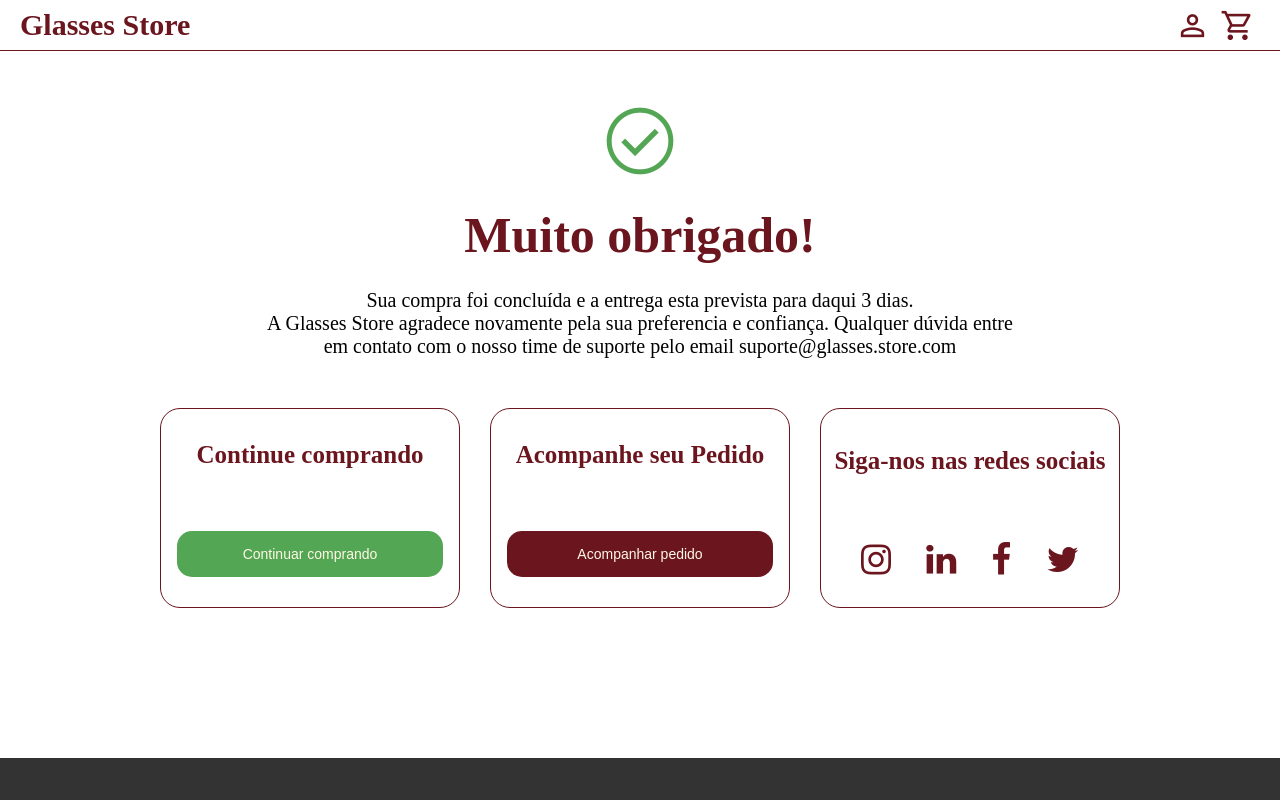
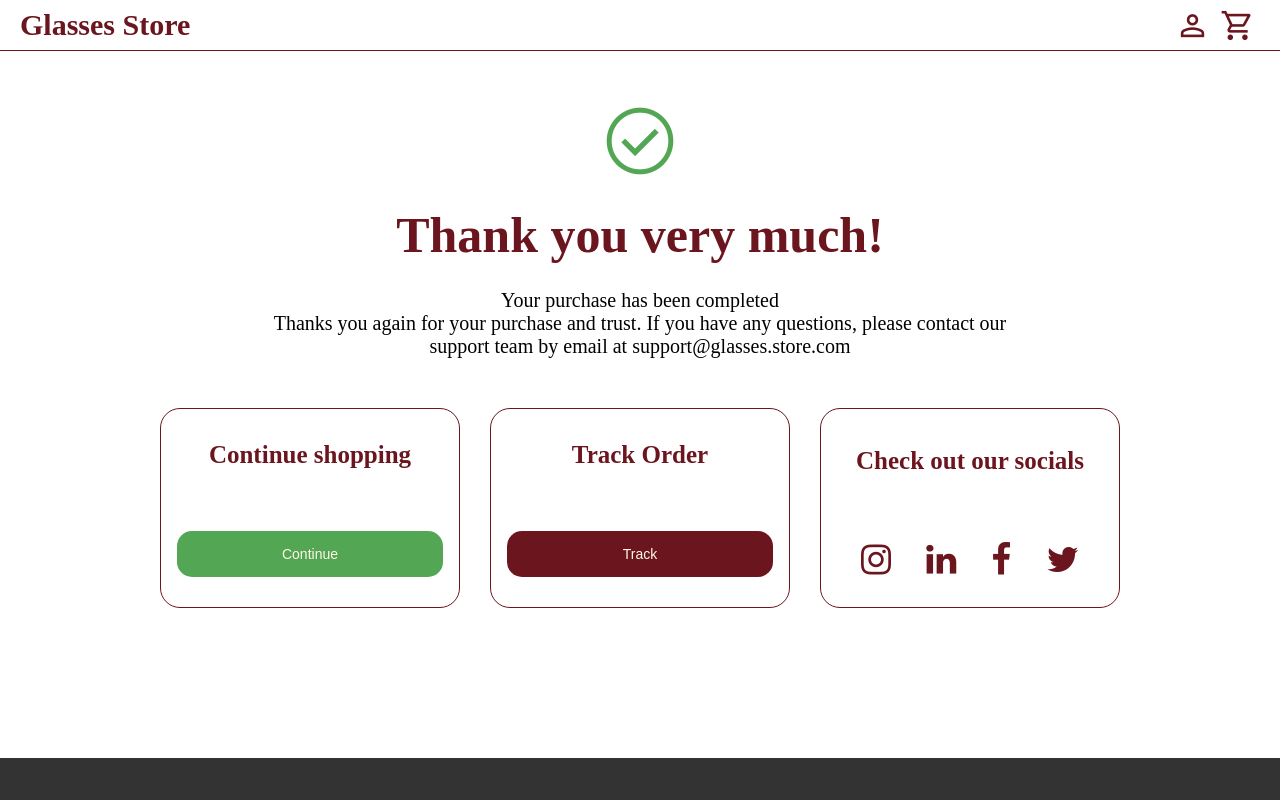
Before and after one commit to MakeRedundant/Spec-tacular-.com, a React (Vite) app: page /completed-purchase in a window 1280 px wide. Shown: the top 800 px of the page. Built offline with nearby package versions, Linux system fonts and the light colour scheme; a web font is replaced by a local one.

Commit message:
updated complete purchase

```diff
--- a/client/src/pages/AfterSales/index.tsx
+++ b/client/src/pages/AfterSales/index.tsx
@@ -11,10 +11,9 @@ import Button from "../../components/Button";
 
 function AfterSales() {
     const text =
-        "Sua compra foi concluída e a entrega esta prevista para daqui 3 dias.";
+        "Your purchase has been completed";
     const text1 =
-        "A Glasses Store agradece novamente pela sua preferencia e confiança. Qualquer dúvida entre em contato com o nosso time de suporte pelo email suporte@glasses.store.com";
-
+    "Thanks you again for your purchase and trust. If you have any questions, please contact our support team by email at support@glasses.store.com";
     return (
         <BackgroundPaper>
             <Header />
@@ -35,7 +34,7 @@ function AfterSales() {
                         isHoverable={false}
                     />
                     <Text
-                        text="Muito obrigado!"
+                        text="Thank you very much!"
                         size="50px"
                         weight={600}
                         align="center"
@@ -61,13 +60,13 @@ function AfterSales() {
                 >
                     <S.Action>
                         <Text
-                            text="Continue comprando"
+                            text="Continue shopping"
                             size="25px"
                             weight={600}
                             color={colors.primary}
                         />
                         <Button
-                            text="Continuar comprando"
+                            text="Continue"
                             margin="30px auto"
                             width="calc(100% - 32px)"
                             height="100px"
@@ -79,13 +78,13 @@ function AfterSales() {
 
                     <S.Action>
                         <Text
-                            text="Acompanhe seu Pedido"
+                            text="Track Order"
                             size="25px"
                             weight={600}
                             color={colors.primary}
                         />
                         <Button
-                            text="Acompanhar pedido"
+                            text="Track"
                             margin="30px auto"
                             width="calc(100% - 32px)"
                             height="100px"
@@ -96,7 +95,7 @@ function AfterSales() {
                     </S.Action>
                     <S.Action>
                         <Text
-                            text="Siga-nos nas redes sociais"
+                            text="Check out our socials"
                             size="25px"
                             weight={600}
                             color={colors.primary}
```
